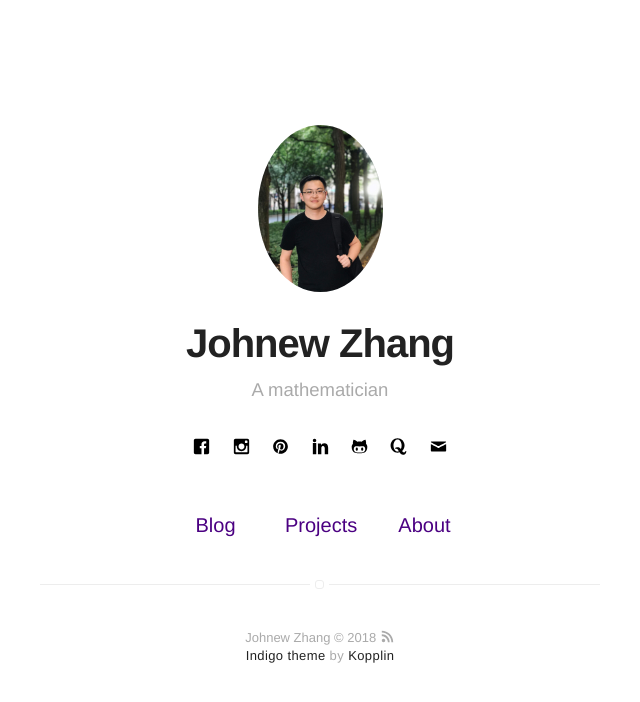
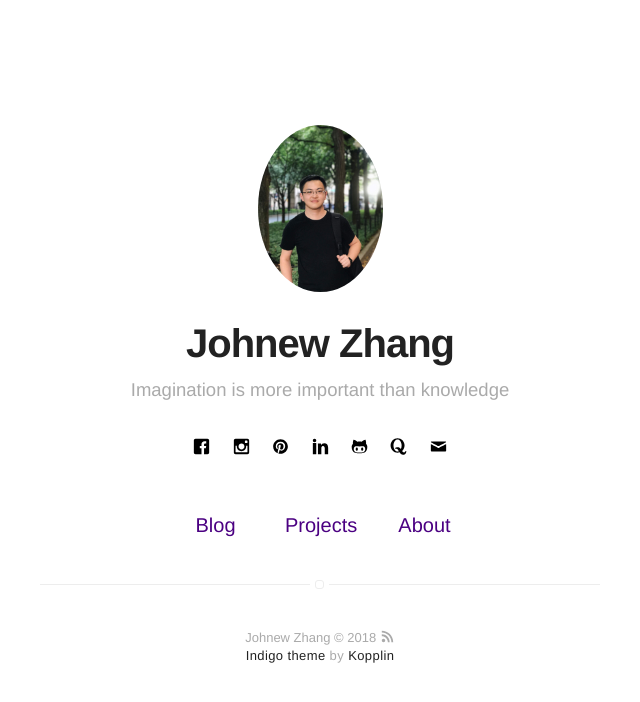
Before and after one commit to WizardKingZ/WizardKingZ.github.io, a Jekyll site: the page built from index.html, in a window 1280 px wide. Shown: the top 702 px of the page, without its empty margins (320-960 px from the left). Built offline with Jekyll 4.4.1, drawn with Linux system fonts in a browser that asks for light colours.

Commit message:
Update _config.yml

```diff
--- a/_config.yml
+++ b/_config.yml
@@ -1,6 +1,6 @@
 # main text of home
 name: Johnew Zhang
-bio: A mathematician
+bio: Imagination is more important than knowledge
 
 # twitter summary info
 # description: A blog about technology and stuff related
@@ -59,7 +59,7 @@ authors:
         bio: A mathematician
         external-image: false
         picture: assets/images/profile.jpg
-        twitter: johnewzhang
+        twitter: Imagination is more important than knowledge
 
 # do you want a larger site? change the option below
 # options: [normal, large] | default: normal
@@ -87,7 +87,7 @@ show-tags: true
 related: true
 
 # Display links for next and previous posts for the specified categories
-post-advance-links: [blog]
+post-advance-links: [blog, project]
 
 # show author block at the end of a post ?
 show-author: true
```
